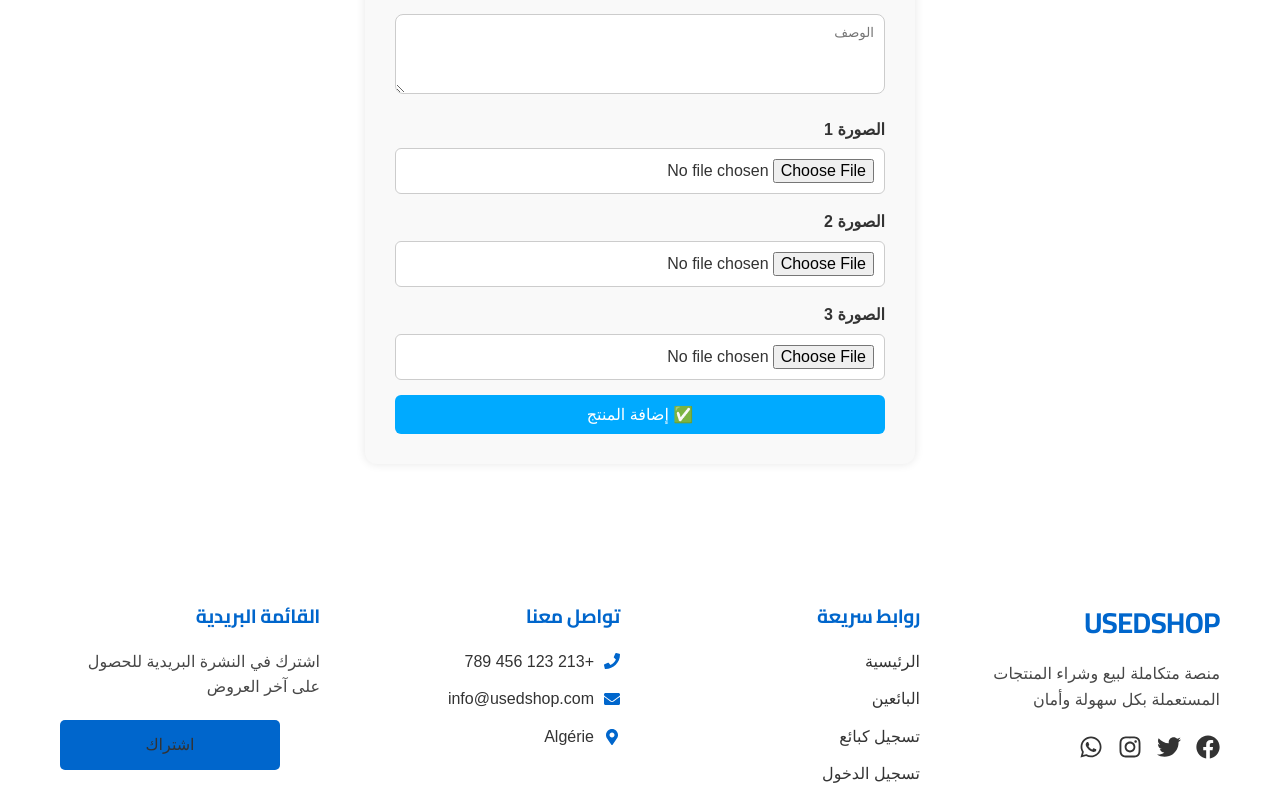
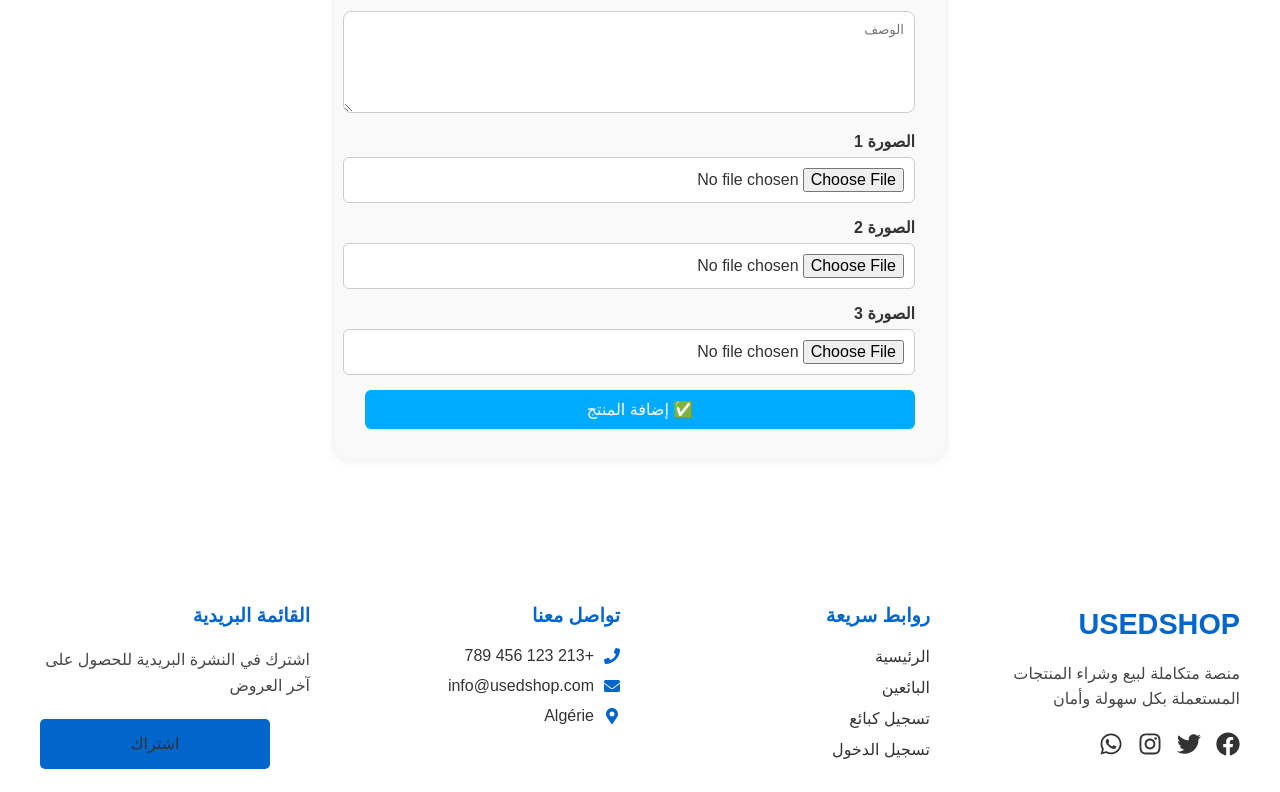
Before and after one commit to moussaabou/USEDSHOP, a React (Create React App) app: page /add-product in a window 1280 px wide. Shown: the part 268-1060 px from the top of the page. Built offline with nearby package versions, Linux system fonts and the light colour scheme.

Commit message:
modifer title and logo

```diff
--- a/src/index.css
+++ /dev/null
@@ -1,234 +0,0 @@
-@import url('https://fonts.googleapis.com/css2?family=Tajawal:wght@400;500;700&family=Cairo:wght@400;600;700&display=swap');
-
-* {
-  margin: 0;
-  padding: 0;
-  box-sizing: border-box;
-}
-
-:root {
-  /* Light Mode Colors */
-  --primary-color: #2563eb;
-  --secondary-color: #3b82f6;
-  --accent-color: #f97316;
-  --background-color: #f8fafc;
-  --text-color: #1e293b;
-  --light-text: #475569;
-  --white: #ffffff;
-  --border-radius: 12px;
-  --box-shadow: 0 4px 20px rgba(0, 0, 0, 0.1);
-  --gradient-primary: linear-gradient(135deg, #2563eb 0%, #3b82f6 100%);
-  --gradient-accent: linear-gradient(135deg, #f97316 0%, #ea580c 100%);
-}
-
-[data-theme="dark"] {
-  /* Dark Mode Colors */
-  --primary-color: #ffd700;
-  --secondary-color: #ffc107;
-  --accent-color: #ffd700;
-  --background-color: #1a1b26;
-  --text-color: #ffffff;
-  --light-text: rgba(255, 255, 255, 0.85);
-  --white: rgba(255, 255, 255, 0.05);
-  --border-radius: 12px;
-  --box-shadow: 0 4px 20px rgba(0, 0, 0, 0.3);
-  --gradient-primary: linear-gradient(135deg, #ffd700 0%, #ffc107 100%);
-  --gradient-accent: linear-gradient(135deg, #ffc107 0%, #ffd700 100%);
-}
-
-body {
-  font-family: 'Tajawal', 'Cairo', -apple-system, BlinkMacSystemFont, 'Segoe UI', 'Roboto', 'Oxygen',
-    'Ubuntu', 'Cantarell', 'Fira Sans', 'Droid Sans', 'Helvetica Neue',
-    sans-serif;
-  -webkit-font-smoothing: antialiased;
-  -moz-osx-font-smoothing: grayscale;
-  background-color: var(--background-color);
-  color: var(--text-color);
-  transition: all 0.3s ease;
-  line-height: 1.6;
-}
-
-h1, h2, h3, h4, h5, h6 {
-  font-family: 'Cairo', sans-serif;
-  font-weight: 800;
-  line-height: 1.3;
-  letter-spacing: -0.02em;
-}
-
-.app {
-  min-height: 100vh;
-  display: flex;
-  flex-direction: column;
-}
-
-.main-content {
-  flex: 1;
-  padding: 20px;
-  max-width: 1200px;
-  margin: 0 auto;
-  width: 100%;
-}
-
-/* RTL Support */
-[dir="rtl"] {
-  text-align: right;
-}
-
-[dir="ltr"] {
-  text-align: left;
-}
-
-/* Common Components */
-.btn {
-  display: inline-flex;
-  align-items: center;
-  gap: 6px;
-  padding: 8px 16px;
-  border-radius: var(--border-radius);
-  border: none;
-  cursor: pointer;
-  font-weight: 600;
-  font-size: 0.9rem;
-  transition: all 0.3s ease;
-  text-transform: uppercase;
-  letter-spacing: 0.5px;
-}
-
-.btn-primary {
-  background: var(--gradient-primary);
-  color: var(--white);
-  box-shadow: 0 2px 8px rgba(37, 99, 235, 0.2);
-}
-
-.btn-secondary {
-  background: var(--gradient-accent);
-  color: var(--white);
-  box-shadow: 0 2px 8px rgba(249, 115, 22, 0.2);
-}
-
-.btn:hover {
-  transform: translateY(-2px);
-  box-shadow: 0 4px 12px rgba(0, 0, 0, 0.15);
-}
-
-/* Dark Mode Button Styles */
-[data-theme="dark"] .btn-primary {
-  background: var(--gradient-primary);
-  color: #1a1b26;
-  font-weight: 700;
-  letter-spacing: 0.5px;
-  text-transform: uppercase;
-  padding: 10px 20px;
-  border-radius: var(--border-radius);
-  box-shadow: 0 4px 15px rgba(255, 215, 0, 0.2);
-}
-
-[data-theme="dark"] .btn-secondary {
-  background: var(--gradient-accent);
-  color: #1a1b26;
-  font-weight: 700;
-  letter-spacing: 0.5px;
-  text-transform: uppercase;
-  padding: 10px 20px;
-  border-radius: var(--border-radius);
-  box-shadow: 0 4px 15px rgba(255, 215, 0, 0.2);
-}
-
-[data-theme="dark"] .btn:hover {
-  transform: translateY(-2px);
-  box-shadow: 0 6px 20px rgba(255, 215, 0, 0.3);
-}
-
-/* Dark Mode Card Styles */
-[data-theme="dark"] .card {
-  background: var(--white);
-  border: 1px solid rgba(255, 255, 255, 0.1);
-  backdrop-filter: blur(10px);
-  border-radius: var(--border-radius);
-  box-shadow: var(--box-shadow);
-}
-
-/* Dark Mode Text Styles */
-[data-theme="dark"] h1,
-[data-theme="dark"] h2,
-[data-theme="dark"] h3,
-[data-theme="dark"] h4,
-[data-theme="dark"] h5,
-[data-theme="dark"] h6 {
-  color: var(--text-color);
-  text-shadow: 0 2px 4px rgba(0, 0, 0, 0.1);
-}
-
-[data-theme="dark"] p {
-  color: var(--light-text);
-  font-weight: 500;
-}
-
-/* Animations */
-@keyframes fadeIn {
-  from {
-    opacity: 0;
-    transform: translateY(20px);
-  }
-  to {
-    opacity: 1;
-    transform: translateY(0);
-  }
-}
-
-@keyframes slideIn {
-  from {
-    transform: translateX(-100%);
-  }
-  to {
-    transform: translateX(0);
-  }
-}
-
-@keyframes pulse {
-  0% {
-    transform: scale(1);
-  }
-  50% {
-    transform: scale(1.05);
-  }
-  100% {
-    transform: scale(1);
-  }
-}
-
-/* Responsive Design */
-@media (max-width: 768px) {
-  .main-content {
-    padding: 10px;
-  }
-
-  .btn {
-    padding: 6px 12px;
-    font-size: 0.85rem;
-  }
-}
-
-/* Modern Scrollbar */
-::-webkit-scrollbar {
-  width: 10px;
-}
-
-::-webkit-scrollbar-track {
-  background: var(--background-color);
-}
-
-::-webkit-scrollbar-thumb {
-  background: var(--primary-color);
-  border-radius: 5px;
-}
-
-::-webkit-scrollbar-thumb:hover {
-  background: var(--secondary-color);
-}
-
-/* Selection Color */
-::selection {
-  background: var(--primary-color);
-  color: var(--background-color);
-}
--- a/src/index.js
+++ b/src/index.js
@@ -1,9 +1,8 @@
 import React from 'react';
 import ReactDOM from 'react-dom/client';
-import './index.css';
 import App from './App';
 import reportWebVitals from './reportWebVitals';
-import logo from 'components/photo/logo.png';
+import logo from './components/photo/logo.png';
 
 // تغيير عنوان الصفحة
 document.title = 'UsedShop';
@@ -11,7 +10,7 @@ document.title = 'UsedShop';
 // تغيير الأيقونة (favicon)
 const favicon = document.createElement('link');
 favicon.rel = 'icon';
-favicon.href = logo; // تأكد أن mylogo.ico موجود داخل مجلد public/
+favicon.href = logo; //
 document.head.appendChild(favicon);
 
 const root = ReactDOM.createRoot(document.getElementById('root'));
```
